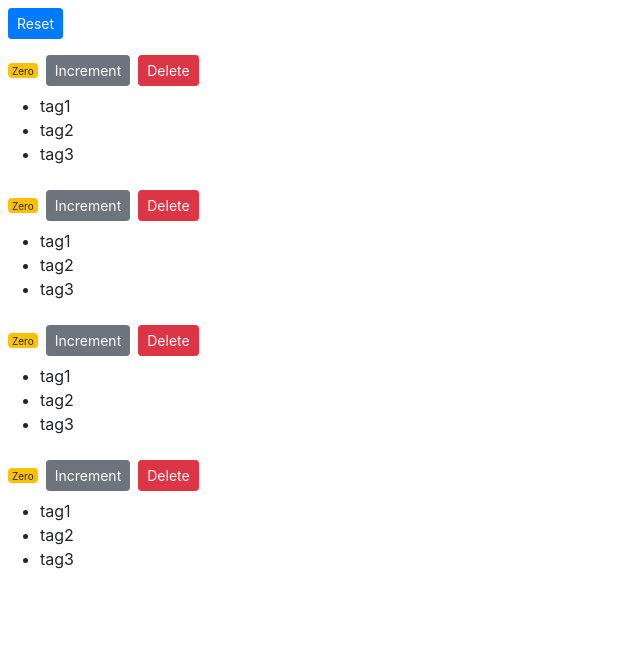
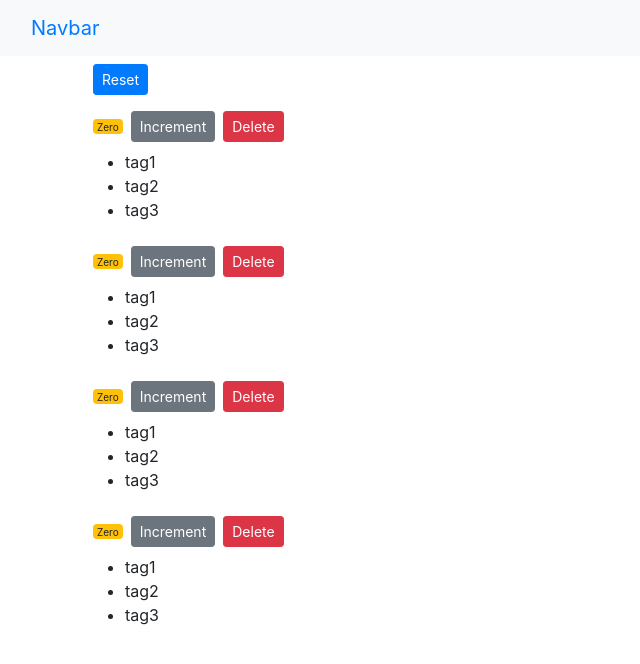
Before and after one commit to ezekielharvey/counterapp, a React (Create React App) app: page / in a window 1280 px wide. Shown: the top 664 px of the page, without its empty margins (0-640 px from the left). Built offline with nearby package versions, Linux system fonts and the light colour scheme.

Commit message:
Added Navigation Bar

```diff
--- a/src/App.js
+++ b/src/App.js
@@ -1,24 +1,20 @@
-import logo from './logo.svg';
+import React, { Component } from 'react';
+import NavBar from "./components/navbar";
 import './App.css';
+import Counters from "./components/counters";
+
 
 function App() {
   return (
-    <div className="App">
-      <header className="App-header">
-        <img src={logo} className="App-logo" alt="logo" />
-        <p>
-          Edit <code>src/App.js</code> and save to reload.
-        </p>
-        <a
-          className="App-link"
-          href="https://reactjs.org"
-          target="_blank"
-          rel="noopener noreferrer"
-        >
-          Learn React
-        </a>
-      </header>
-    </div>
+    <React.Fragment>
+      <NavBar />
+      <main
+        className='container'
+      >
+
+        <Counters />
+      </main>
+    </React.Fragment>
   );
 }
 
--- /dev/null
+++ b/src/components/navbar.jsx
@@ -0,0 +1,24 @@
+import React, { Component } from 'react';
+
+class NavBar extends Component {
+    render() {
+        return (
+            <nav
+                class="navbar bg-light"
+            >
+                <div
+                    class="container-fluid"
+                >
+                    <a
+                        class="navbar-brand"
+                        href="#"
+                    >
+                        Navbar
+                    </a>
+                </div>
+            </nav>
+        );
+    }
+}
+
+export default NavBar;
--- a/src/index.js
+++ b/src/index.js
@@ -1,16 +1,16 @@
 import React from 'react';
 import ReactDOM from 'react-dom/client';
 import './index.css';
-// import App from './App';
+import App from './App';
 import reportWebVitals from './reportWebVitals';
 import 'bootstrap/dist/css/bootstrap.css';
 // import Counter from './components/counter';
-import Counters from './components/counters'
+// import Counters from './components/counters'
 
 const root = ReactDOM.createRoot(document.getElementById('root'));
 root.render(
   <React.StrictMode>
-    <Counters />
+    <App />
   </React.StrictMode>
 );
 
```
